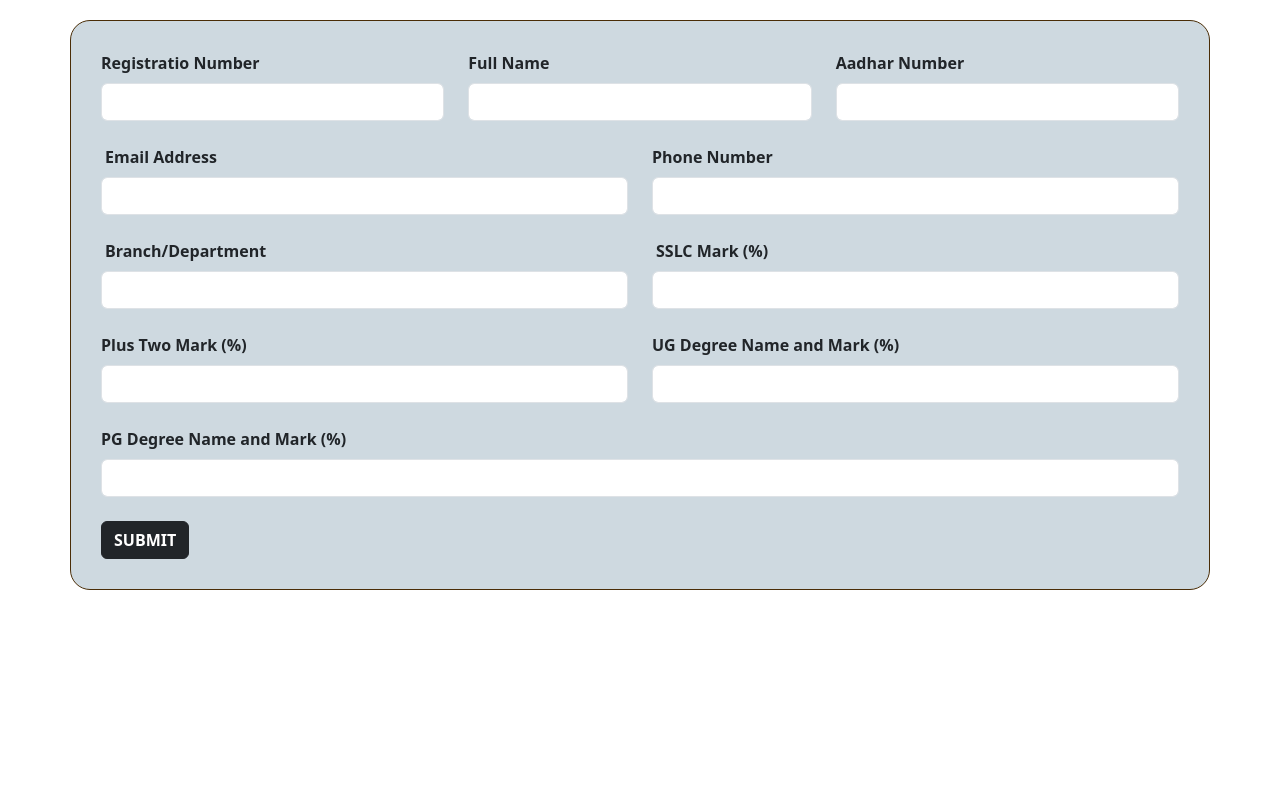
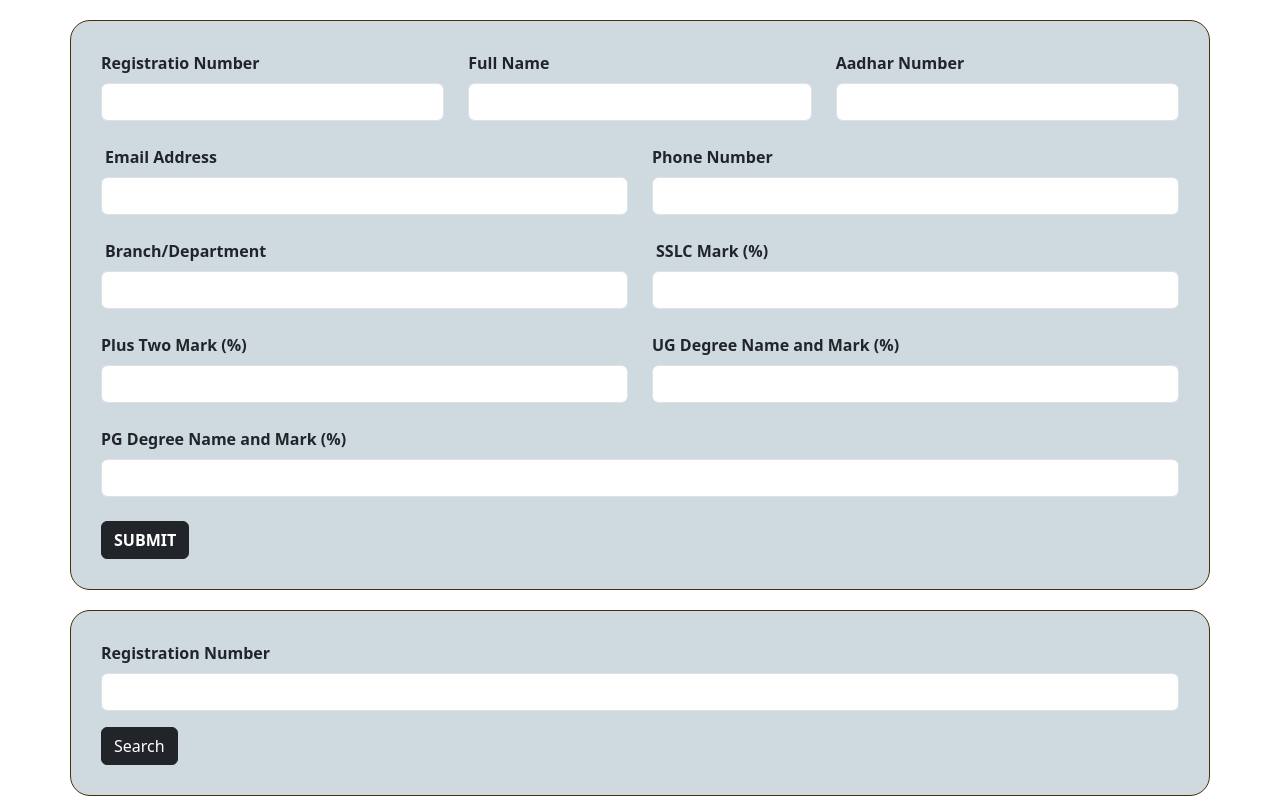
Before and after one commit to Amritha043/campus-app-react, a React (Vite) app: page / in a window 1280 px wide. Built offline with nearby package versions, Linux system fonts and the light colour scheme.

Commit message:
Search component complete

```diff
--- a/src/App.jsx
+++ b/src/App.jsx
@@ -4,6 +4,7 @@ import viteLogo from './assets/vite.svg'
 import heroImg from './assets/hero.png'
 import './App.css'
 import AddRegistration from './components/AddRegistration'
+import SearchStudent from './components/SearchStudent'
 
 function App() {
   const [count, setCount] = useState(0)
@@ -11,6 +12,7 @@ function App() {
   return (
     <>
       <AddRegistration/>
+      <SearchStudent/>
     </>
   )
 }
--- /dev/null
+++ b/src/components/SearchStudent.jsx
@@ -0,0 +1,25 @@
+import React from 'react'
+
+const SearchStudent = () => {
+  return (
+    <div>
+         <div className="container">
+            <div className="row">
+                <div className="col col-12 col-sm-12 col-md-12 col-lg-12 col-xl-12 col-xxl-12">
+                    <div className="row g-3">
+                        <div className="col col-12 col-sm-12 col-md-12 col-lg-12 col-xl-12 col-xxl-12">
+                            <label htmlFor="" className="form-label "><b>Registration Number</b></label>
+                            <input type="text" className="form-control" />
+                        </div>
+                        <div className="col col-12 col-sm-12 col-md-12 col-lg-12 col-xl-12 col-xxl-12">
+                            <button className="btn btn-dark "> Search </button>
+                        </div>
+                    </div>
+                </div>
+            </div>
+        </div>
+    </div>
+  )
+}
+
+export default SearchStudent
```
